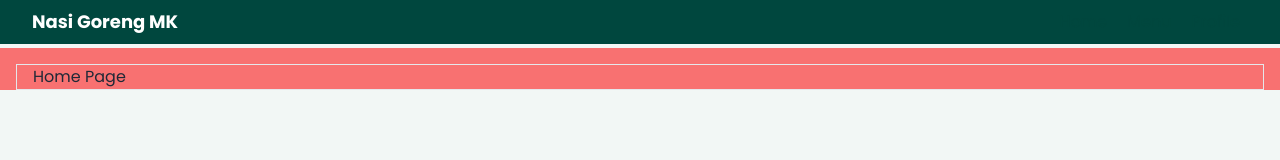
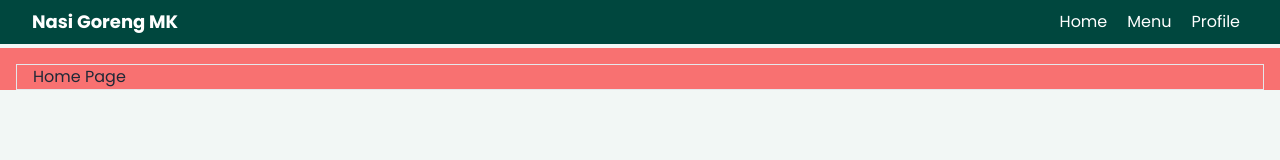
Before and after one commit to zidanabbas/MK-Project, a Next.js app: page /home in a window 1280 px wide. Shown: the top 160 px of the page. Built offline with nearby package versions, Linux system fonts and the light colour scheme.

Commit message:
update color link

```diff
--- a/src/components/header/Navbar.jsx
+++ b/src/components/header/Navbar.jsx
@@ -5,14 +5,14 @@ export default function Navbar() {
   return (
     <>
       <nav className="absolute right-4 top-full hidden lg:flex max-w-[250px] rounded-lg shadow-lg lg:static lg:rounded-none lg:shadow-none lg:bg-transparent">
-        <ul className="flex gap-5 px-2 text-white">
-          <Link href="/home" className="text-Headline">
+        <ul className="flex gap-5 px-2">
+          <Link href="/home" className=" text-white">
             Home
           </Link>
-          <Link href="/menu" className="text-Headline">
+          <Link href="/menu" className="text-white ">
             Menu
           </Link>
-          <Link href="/profile" className="text-Headline">
+          <Link href="/profile" className="text-white">
             Profile
           </Link>
         </ul>
```
